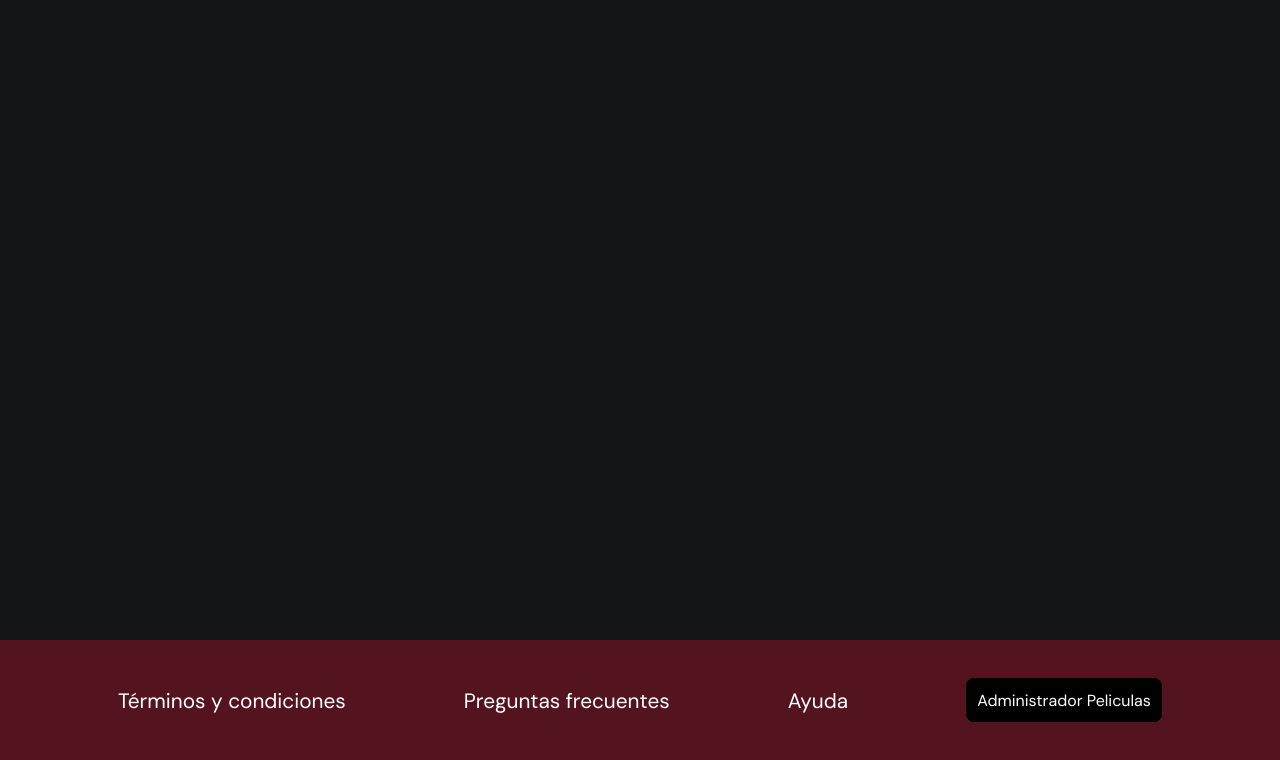
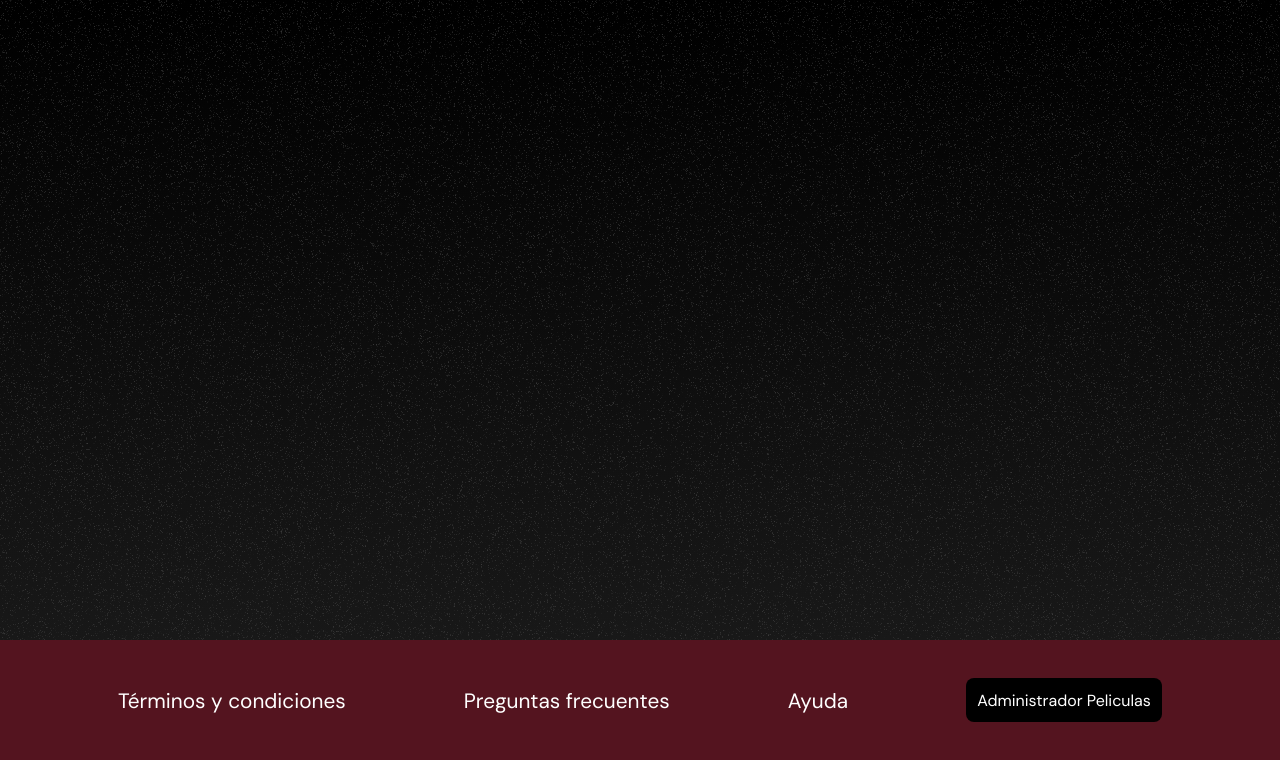
Before and after one commit to cesar-trigo/E.P.Movies, a PHP site: page /page/api.html in a window 1280 px wide. Shown: the part 80-840 px from the top of the page. Run offline with PHP 8.4, Linux system fonts and the light colour scheme; some libraries are stand-ins or nearby versions.

Commit message:
fix a estilos de la page de api

```diff
--- a/css/style.css
+++ b/css/style.css
@@ -4,7 +4,8 @@
   display: flex;
   width: 100%;
   justify-content: center;
-  background-color: #131516;
+  background: url(../assets/img/img-noise-1080x500.png), linear-gradient(to top, #181818, #000000);
+  background-attachment: fixed;
 }
 
 .content-card-api {
--- a/sass/_api.scss
+++ b/sass/_api.scss
@@ -4,7 +4,10 @@
   display: flex;
   width: 100%;
   justify-content: center;
-  background-color: #131516;
+  background:
+    url(../assets/img/img-noise-1080x500.png),
+    linear-gradient(to top, #181818, #000000);
+  background-attachment: fixed;
 }
 
 .content-card-api {
```
Also changed, not shown: assets/img/img-noise-1080x500.png (added), 1 other file.
